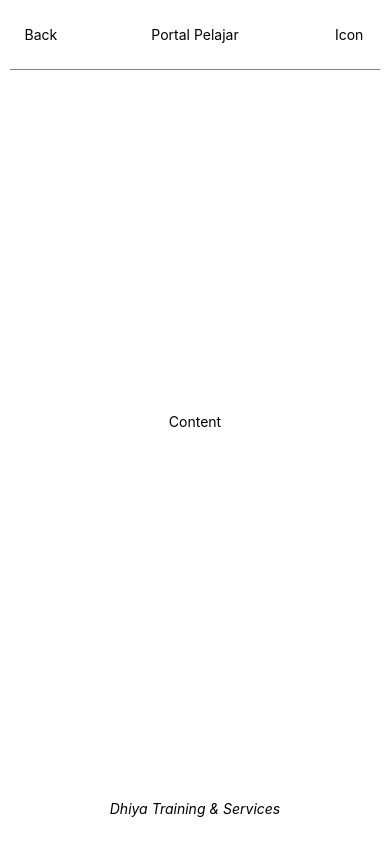
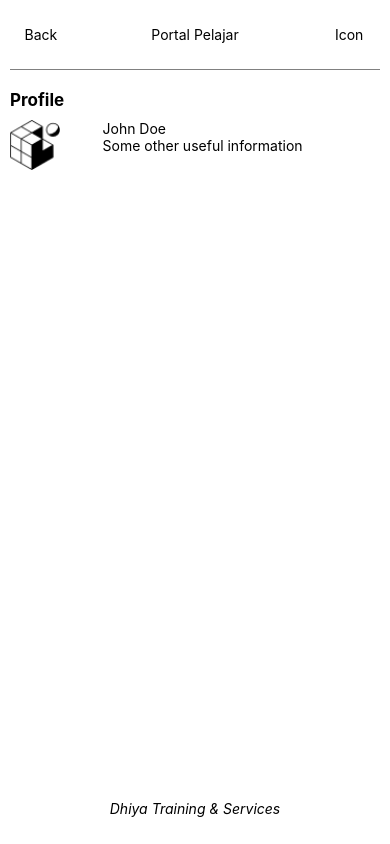
Before and after one commit to Adamjab78/student-portal, a React Native app: screen / in a window 390 px wide. Built offline with nearby package versions, Linux system fonts and the light colour scheme.

Commit message:
Create profile component

```diff
--- a/App.js
+++ b/App.js
@@ -1,5 +1,5 @@
 import React from "react";
-import { Text, View, StyleSheet } from "react-native";
+import { Text, View, StyleSheet, Image } from "react-native";
 
 const App = () => {
   return (
@@ -23,10 +23,26 @@ const App = () => {
           </View>
         </View>
       </View>
-      <View
-        style={{ flex: 10, justifyContent: "center", alignItems: "center" }}
-      >
-        <Text>Content</Text>
+      <View style={{ flex: 10 }}>
+        <View style={{ margin: 10 }}>
+          <Text
+            style={{ marginVertical: 10, fontSize: 17, fontWeight: "bold" }}
+          >
+            Profile
+          </Text>
+          <View style={{ flexDirection: "row" }}>
+            <View style={{ flex: 1 }}>
+              <Image
+                source={require("./assets/favicon.png")}
+                style={{ height: 50, width: 50 }}
+              />
+            </View>
+            <View style={{ flex: 3, alignItems: "flex-start" }}>
+              <Text>John Doe</Text>
+              <Text>Some other useful information</Text>
+            </View>
+          </View>
+        </View>
       </View>
       <View style={{ flex: 1, justifyContent: "center", alignItems: "center" }}>
         <Text style={{ fontStyle: "italic" }}>Dhiya Training & Services</Text>
```
